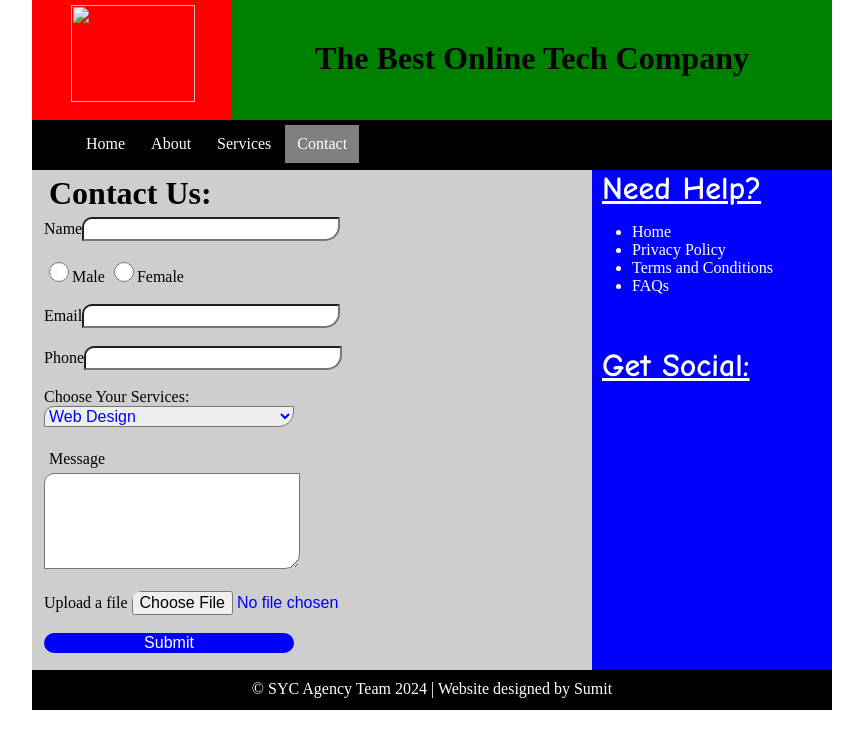
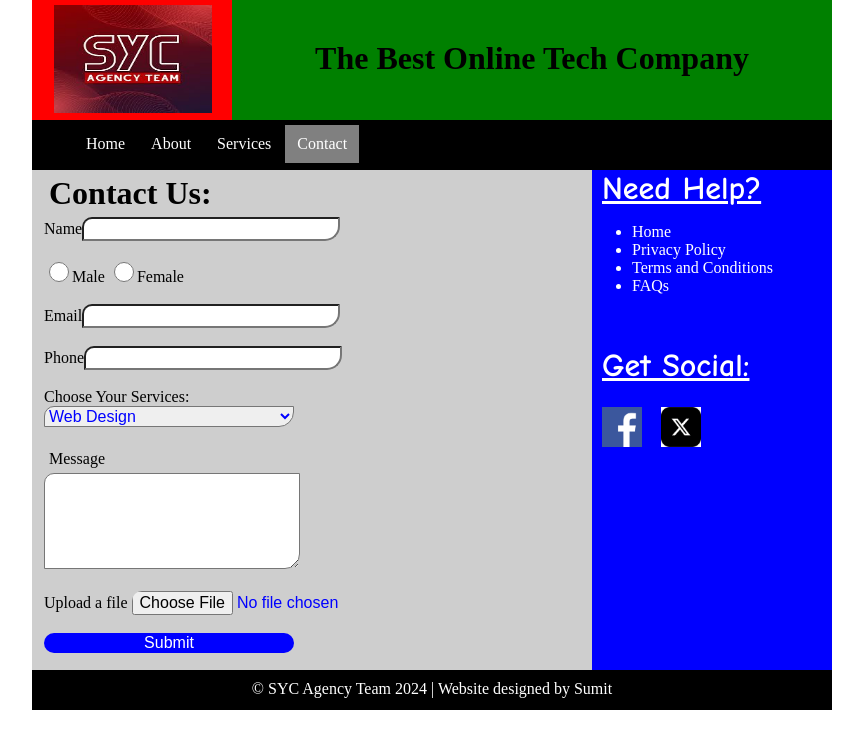
Before and after one commit to SumitCSE0711/udemy-website, a plain HTML site: page contact.html in a window 1280 px wide. Shown: the whole page, without its empty margins (208-1071 px from the left). Drawn offline with Linux system fonts and the light colour scheme.

Commit message:
Update contact.html

```diff
--- a/contact.html
+++ b/contact.html
@@ -9,7 +9,7 @@
 <body>
   <div id="container">
     <div id="header">
-      <div id="logo"><a href="index.html"><img src="/simple website/logo.png" alt=""></a></div>
+      <div id="logo"><a href="index.html"><img src="logo.png" alt=""></a></div>
       <div id="slogan"><h1>The Best Online Tech Company</h1></div>
     </div>
     <div id="nav">
@@ -60,8 +60,8 @@
       <br><br>
       <h1>Get Social:</h1>
       <br>
-      <a href="http://facebook.com/"><img class="icon" src="/simple website/fabicon.png" alt=""></a>
-      <a href="http://x.com"><img class="icon" src="/simple website/xicon.png" alt=""></a>
+      <a href="http://facebook.com/"><img class="icon" src="fabicon.png" alt=""></a>
+      <a href="http://x.com"><img class="icon" src="xicon.png" alt=""></a>
     </div>
     <div id="footer">
       <p>&copy; SYC Agency Team 2024 | Website designed by Sumit</p>
```
